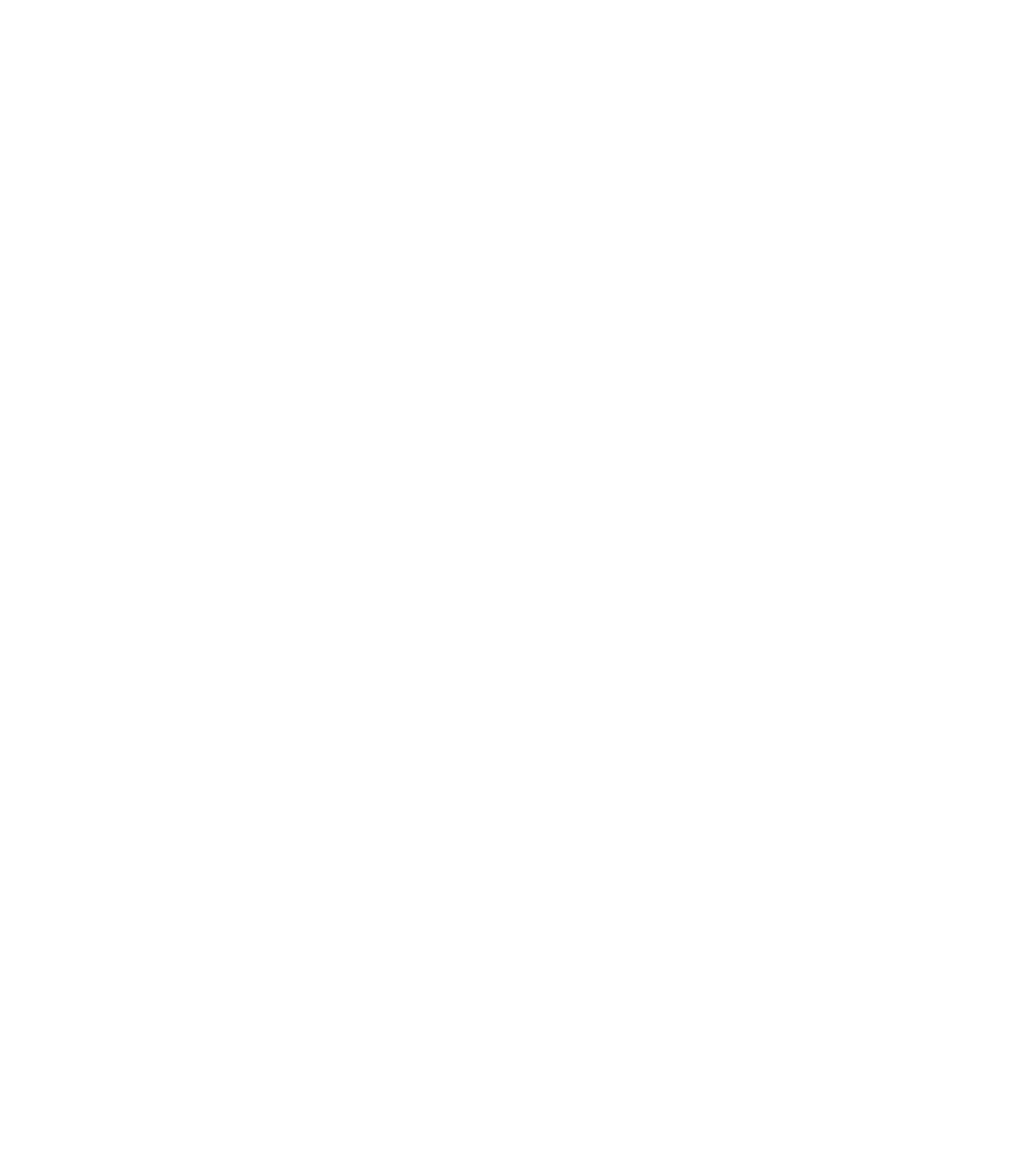
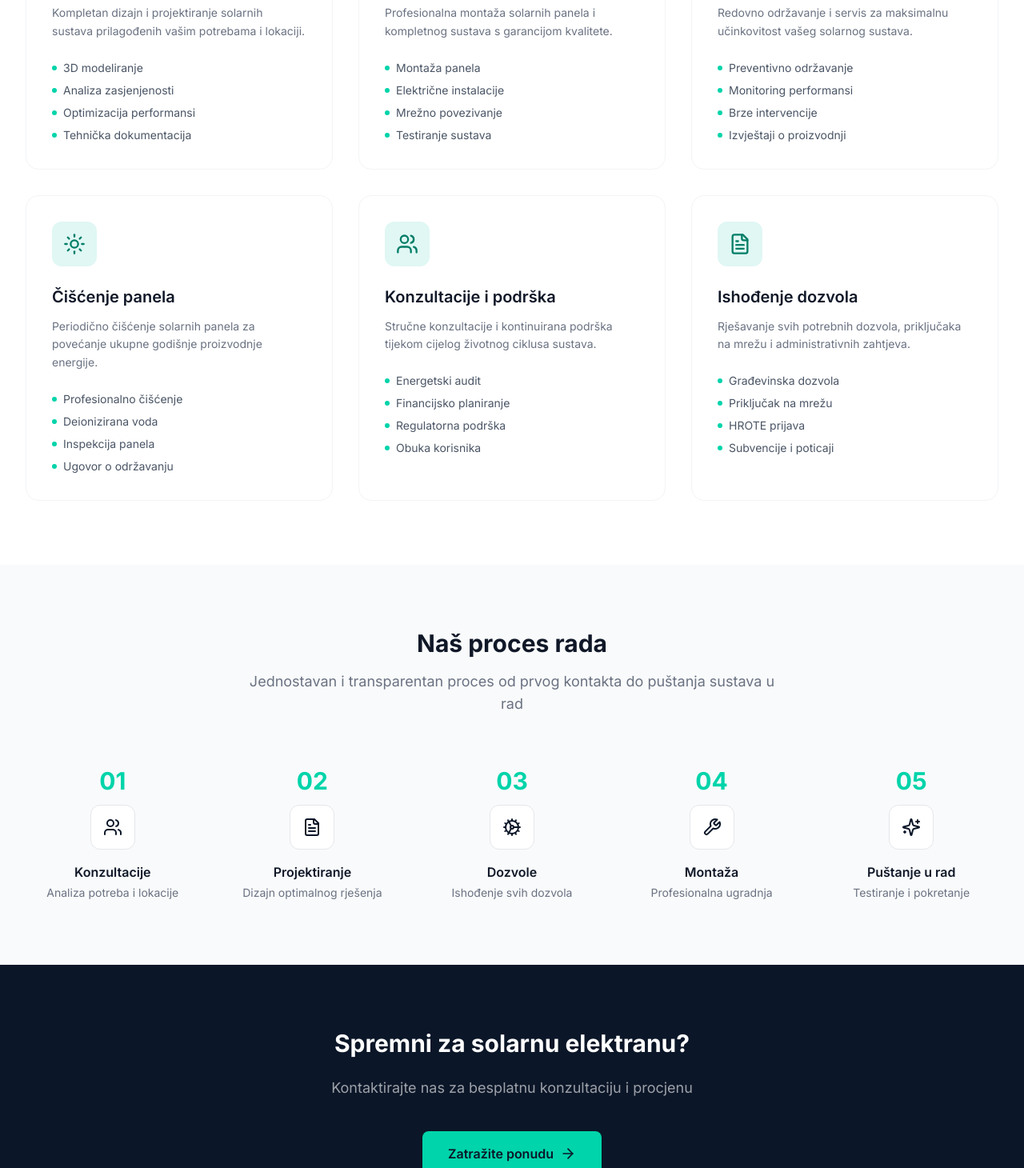
Before and after one commit to LarsoonWEB/Larson-Energy-2026-, a Next.js app: page /usluge in a window 1280 px wide. Before the commit this address had no page. Shown: the part 560-2020 px from the top of the page at 80% size. Before the commit the page ends 800 px from the top, so only its background shows below. Built offline with nearby package versions, Linux system fonts and the light colour scheme.

Commit message:
feat: add usluge page with services and process timeline

```diff
--- /dev/null
+++ b/src/app/(main)/usluge/page.tsx
@@ -0,0 +1,182 @@
+import Link from "next/link";
+import {
+  ClipboardCheck,
+  Wrench,
+  Shield,
+  Sun,
+  Users,
+  FileText,
+  Cog,
+  Sparkles,
+  ArrowRight,
+} from "lucide-react";
+
+const services = [
+  {
+    icon: ClipboardCheck,
+    title: "Projektiranje solarnih elektrana",
+    desc: "Kompletan dizajn i projektiranje solarnih sustava prilagođenih vašim potrebama i lokaciji.",
+    features: [
+      "3D modeliranje",
+      "Analiza zasjenjenosti",
+      "Optimizacija performansi",
+      "Tehnička dokumentacija",
+    ],
+  },
+  {
+    icon: Wrench,
+    title: "Montaža i puštanje u rad",
+    desc: "Profesionalna montaža solarnih panela i kompletnog sustava s garancijom kvalitete.",
+    features: [
+      "Montaža panela",
+      "Električne instalacije",
+      "Mrežno povezivanje",
+      "Testiranje sustava",
+    ],
+  },
+  {
+    icon: Shield,
+    title: "Nadzor i održavanje",
+    desc: "Redovno održavanje i servis za maksimalnu učinkovitost vašeg solarnog sustava.",
+    features: [
+      "Preventivno održavanje",
+      "Monitoring performansi",
+      "Brze intervencije",
+      "Izvještaji o proizvodnji",
+    ],
+  },
+  {
+    icon: Sun,
+    title: "Čišćenje panela",
+    desc: "Periodično čišćenje solarnih panela za povećanje ukupne godišnje proizvodnje energije.",
+    features: [
+      "Profesionalno čišćenje",
+      "Deionizirana voda",
+      "Inspekcija panela",
+      "Ugovor o održavanju",
+    ],
+  },
+  {
+    icon: Users,
+    title: "Konzultacije i podrška",
+    desc: "Stručne konzultacije i kontinuirana podrška tijekom cijelog životnog ciklusa sustava.",
+    features: [
+      "Energetski audit",
+      "Financijsko planiranje",
+      "Regulatorna podrška",
+      "Obuka korisnika",
+    ],
+  },
+  {
+    icon: FileText,
+    title: "Ishođenje dozvola",
+    desc: "Rješavanje svih potrebnih dozvola, priključaka na mrežu i administrativnih zahtjeva.",
+    features: [
+      "Građevinska dozvola",
+      "Priključak na mrežu",
+      "HROTE prijava",
+      "Subvencije i poticaji",
+    ],
+  },
+];
+
+const process = [
+  { step: "01", icon: Users, title: "Konzultacije", desc: "Analiza potreba i lokacije" },
+  { step: "02", icon: FileText, title: "Projektiranje", desc: "Dizajn optimalnog rješenja" },
+  { step: "03", icon: Cog, title: "Dozvole", desc: "Ishođenje svih dozvola" },
+  { step: "04", icon: Wrench, title: "Montaža", desc: "Profesionalna ugradnja" },
+  { step: "05", icon: Sparkles, title: "Puštanje u rad", desc: "Testiranje i pokretanje" },
+];
+
+export default function UslugePage() {
+  return (
+    <>
+      <section className="bg-navy-700 py-20">
+        <div className="max-w-7xl mx-auto px-4 sm:px-6 lg:px-8 text-center">
+          <h1 className="text-4xl sm:text-5xl font-bold text-white mb-4">
+            Naše usluge
+          </h1>
+          <p className="text-lg text-white/60 max-w-2xl mx-auto">
+            Kompletna rješenja za solarne elektrane — od ideje do realizacije
+          </p>
+        </div>
+      </section>
+
+      <section className="py-20 bg-white">
+        <div className="max-w-7xl mx-auto px-4 sm:px-6 lg:px-8">
+          <div className="grid grid-cols-1 md:grid-cols-2 lg:grid-cols-3 gap-8">
+            {services.map((service) => (
+              <div
+                key={service.title}
+                className="group p-8 rounded-2xl border border-gray-100 hover:border-primary-400/30 hover:shadow-lg transition-all"
+              >
+                <div className="w-14 h-14 bg-primary-50 rounded-xl flex items-center justify-center mb-6 group-hover:bg-primary-400/10 transition-colors">
+                  <service.icon className="w-7 h-7 text-primary-700" />
+                </div>
+                <h3 className="text-xl font-semibold text-gray-900 mb-3">
+                  {service.title}
+                </h3>
+                <p className="text-gray-500 text-sm leading-relaxed mb-6">
+                  {service.desc}
+                </p>
+                <ul className="space-y-2">
+                  {service.features.map((f) => (
+                    <li key={f} className="flex items-center gap-2 text-sm text-gray-600">
+                      <div className="w-1.5 h-1.5 bg-primary-400 rounded-full" />
+                      {f}
+                    </li>
+                  ))}
+                </ul>
+              </div>
+            ))}
+          </div>
+        </div>
+      </section>
+
+      {/* Process */}
+      <section className="py-20 bg-gray-50">
+        <div className="max-w-7xl mx-auto px-4 sm:px-6 lg:px-8">
+          <div className="text-center mb-16">
+            <h2 className="text-3xl font-bold text-gray-900 mb-4">
+              Naš proces rada
+            </h2>
+            <p className="text-lg text-gray-500 max-w-2xl mx-auto">
+              Jednostavan i transparentan proces od prvog kontakta do puštanja sustava u rad
+            </p>
+          </div>
+          <div className="grid grid-cols-2 sm:grid-cols-3 lg:grid-cols-5 gap-8">
+            {process.map((p) => (
+              <div key={p.step} className="text-center">
+                <div className="text-3xl font-bold text-primary-400 mb-3">{p.step}</div>
+                <div className="w-14 h-14 bg-white border border-gray-200 rounded-xl flex items-center justify-center mx-auto mb-4">
+                  <p.icon className="w-6 h-6 text-navy-700" />
+                </div>
+                <h3 className="font-semibold text-gray-900 mb-1">{p.title}</h3>
+                <p className="text-sm text-gray-500">{p.desc}</p>
+              </div>
+            ))}
+          </div>
+        </div>
+      </section>
+
+      {/* CTA */}
+      <section className="py-20 bg-navy-700">
+        <div className="max-w-4xl mx-auto px-4 sm:px-6 lg:px-8 text-center">
+          <h2 className="text-3xl font-bold text-white mb-6">
+            Spremni za solarnu elektranu?
+          </h2>
+          <p className="text-lg text-white/60 mb-10">
+            Kontaktirajte nas za besplatnu konzultaciju i procjenu
+          </p>
+          <Link
+            href="/ponuda"
+            className="inline-flex items-center gap-2 bg-primary-400 hover:bg-primary-300 text-navy-700 font-semibold px-8 py-4 rounded-lg transition-all"
+          >
+            Zatražite ponudu
+            <ArrowRight className="w-5 h-5" />
+          </Link>
+        </div>
+      </section>
+    </>
+  );
+}
```
